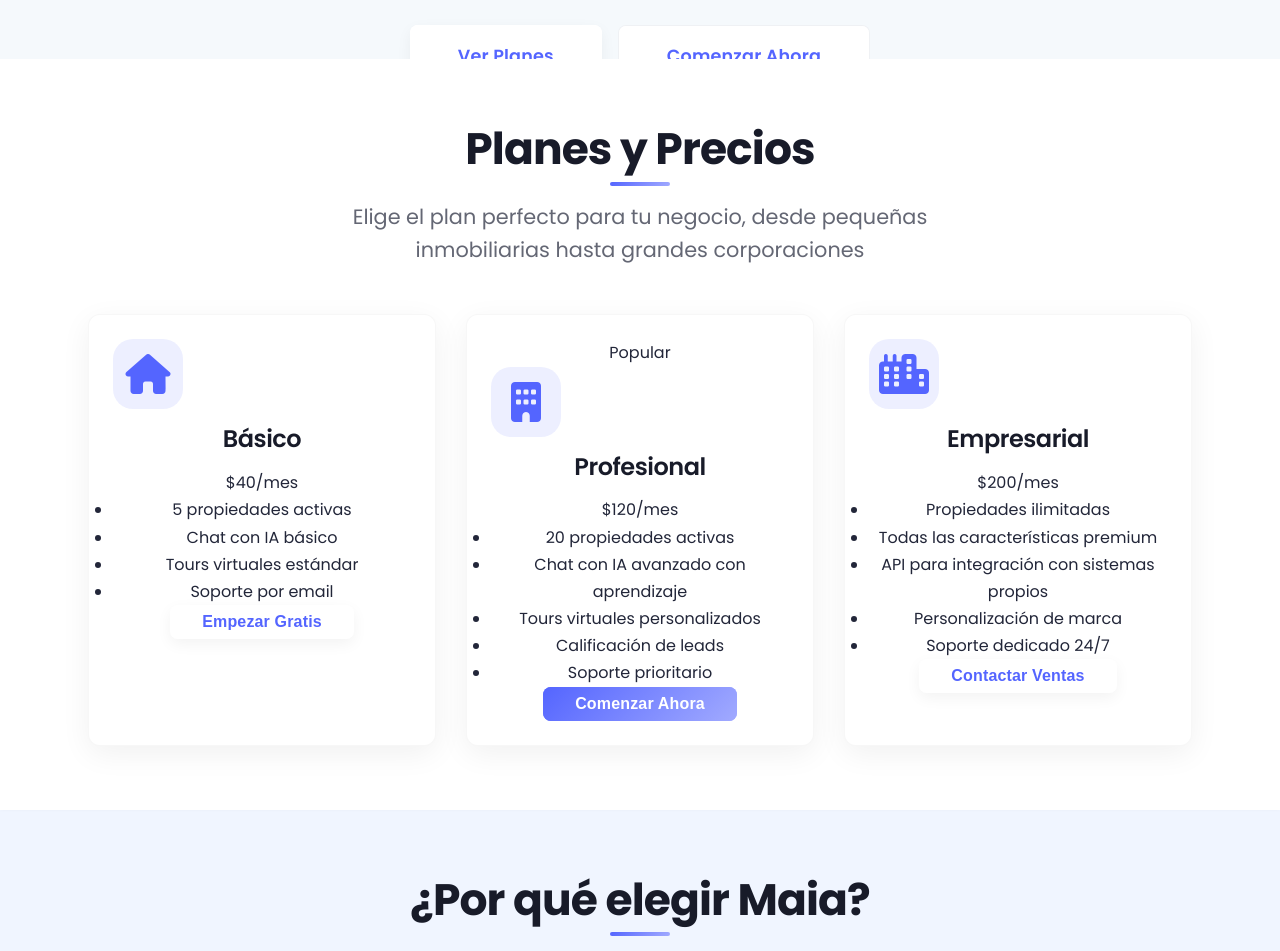
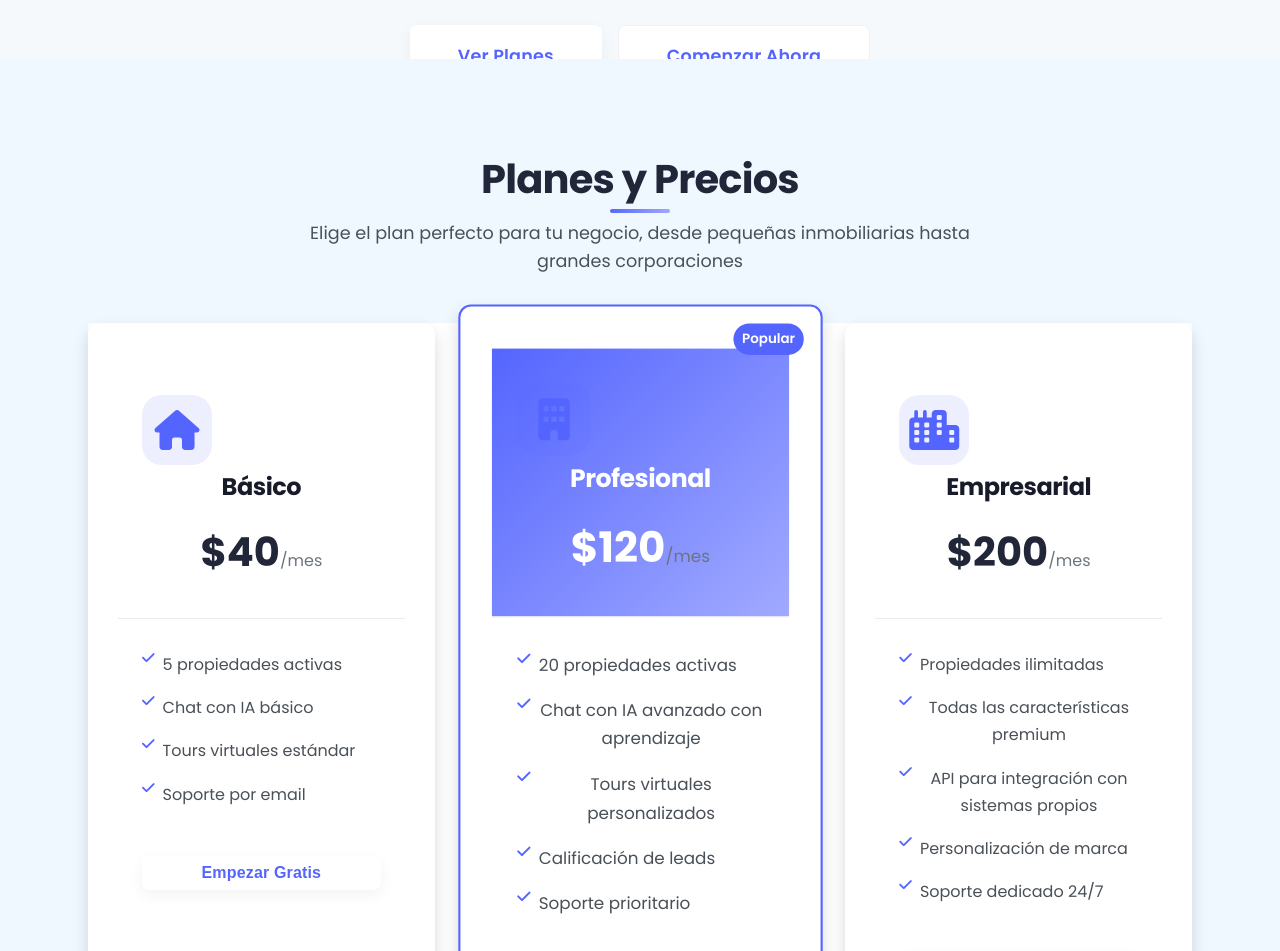
Before and after one commit to jprojas2/Maia-web, a Vue app: page / in a window 1280 px wide. Shown: the part 741-1692 px from the top of the page. Built offline with nearby package versions, Linux system fonts and the light colour scheme.

Commit message:
Fixed website design issues for a more professional look

```diff
--- a/src/views/HomeView.vue
+++ b/src/views/HomeView.vue
@@ -60,9 +60,9 @@
         </div>
 
         <div class="pricing">
-          <div class="row">
-            <div class="col">
-              <div class="card pricing-card">
+          <div class="pricing-cards">
+            <div class="pricing-card">
+              <div class="pricing-card__header">
                 <div class="card__icon">
                   <i class="fas fa-home"></i>
                 </div>
@@ -71,21 +71,31 @@
                   <span class="price-value">$40</span>
                   <span class="price-period">/mes</span>
                 </div>
-                <ul class="pricing-card__features">
-                  <li>5 propiedades activas</li>
-                  <li>Chat con IA básico</li>
-                  <li>Tours virtuales estándar</li>
-                  <li>Soporte por email</li>
-                </ul>
+              </div>
+
+              <div class="pricing-card__features">
+                <div class="feature-item">
+                  <i class="fas fa-check"></i> 5 propiedades activas
+                </div>
+                <div class="feature-item">
+                  <i class="fas fa-check"></i> Chat con IA básico
+                </div>
+                <div class="feature-item">
+                  <i class="fas fa-check"></i> Tours virtuales estándar
+                </div>
+                <div class="feature-item">
+                  <i class="fas fa-check"></i> Soporte por email
+                </div>
+              </div>
+
               <div class="pricing-card__action">
                 <button class="btn btn--primary">Empezar Gratis</button>
               </div>
             </div>
-            </div>
 
-            <div class="col">
-              <div class="card pricing-card pricing-card--featured">
+            <div class="pricing-card pricing-card--featured">
               <div class="card__badge">Popular</div>
+              <div class="pricing-card__header">
                 <div class="card__icon">
                   <i class="fas fa-building"></i>
                 </div>
@@ -94,21 +104,33 @@
                   <span class="price-value">$120</span>
                   <span class="price-period">/mes</span>
                 </div>
-                <ul class="pricing-card__features">
-                  <li>20 propiedades activas</li>
-                  <li>Chat con IA avanzado con aprendizaje</li>
-                  <li>Tours virtuales personalizados</li>
-                  <li>Calificación de leads</li>
-                  <li>Soporte prioritario</li>
-                </ul>
+              </div>
+
+              <div class="pricing-card__features">
+                <div class="feature-item">
+                  <i class="fas fa-check"></i> 20 propiedades activas
+                </div>
+                <div class="feature-item">
+                  <i class="fas fa-check"></i> Chat con IA avanzado con aprendizaje
+                </div>
+                <div class="feature-item">
+                  <i class="fas fa-check"></i> Tours virtuales personalizados
+                </div>
+                <div class="feature-item">
+                  <i class="fas fa-check"></i> Calificación de leads
+                </div>
+                <div class="feature-item">
+                  <i class="fas fa-check"></i> Soporte prioritario
+                </div>
+              </div>
+
               <div class="pricing-card__action">
                 <button class="btn btn--gradient">Comenzar Ahora</button>
               </div>
             </div>
-            </div>
 
-            <div class="col">
-              <div class="card pricing-card">
+            <div class="pricing-card">
+              <div class="pricing-card__header">
                 <div class="card__icon">
                   <i class="fas fa-city"></i>
                 </div>
@@ -117,16 +139,28 @@
                   <span class="price-value">$200</span>
                   <span class="price-period">/mes</span>
                 </div>
-                <ul class="pricing-card__features">
-                  <li>Propiedades ilimitadas</li>
-                  <li>Todas las características premium</li>
-                  <li>API para integración con sistemas propios</li>
-                  <li>Personalización de marca</li>
-                  <li>Soporte dedicado 24/7</li>
-                </ul>
+              </div>
+
+              <div class="pricing-card__features">
+                <div class="feature-item">
+                  <i class="fas fa-check"></i> Propiedades ilimitadas
+                </div>
+                <div class="feature-item">
+                  <i class="fas fa-check"></i> Todas las características premium
+                </div>
+                <div class="feature-item">
+                  <i class="fas fa-check"></i> API para integración con sistemas propios
+                </div>
+                <div class="feature-item">
+                  <i class="fas fa-check"></i> Personalización de marca
+                </div>
+                <div class="feature-item">
+                  <i class="fas fa-check"></i> Soporte dedicado 24/7
+                </div>
+              </div>
+
               <div class="pricing-card__action">
                 <button class="btn btn--primary">Contactar Ventas</button>
-                </div>
               </div>
             </div>
           </div>
@@ -144,8 +178,8 @@
           </p>
         </div>
 
-        <div class="features-container">
-          <div class="feature-col">
+        <div class="features-grid">
+          <div class="feature-item">
             <div class="feature-image">
               <img src="https://images.unsplash.com/photo-1573164713988-8665fc963095?ixlib=rb-1.2.1&auto=format&fit=crop&w=600&q=80" alt="Automatización Inteligente" />
             </div>
@@ -158,7 +192,7 @@
             </div>
           </div>
 
-          <div class="feature-col reverse">
+          <div class="feature-item reverse">
             <div class="feature-content">
               <h3>Datos y Análisis Avanzados</h3>
               <p>
@@ -171,7 +205,7 @@
             </div>
           </div>
 
-          <div class="feature-col">
+          <div class="feature-item">
             <div class="feature-image">
               <img src="https://images.unsplash.com/photo-1563986768609-322da13575f3?ixlib=rb-1.2.1&auto=format&fit=crop&w=600&q=80" alt="Integración Sin Esfuerzo" />
             </div>
@@ -197,11 +231,10 @@
           </p>
         </div>
 
-        <div class="testimonials">
-          <div class="row">
-            <div class="col">
-              <div class="testimonial">
+        <div class="testimonials-wrapper">
+          <div class="testimonial-card">
             <div class="testimonial__content">
+              <i class="fas fa-quote-left quote-icon"></i>
               <p>"Desde que implementamos Maia en nuestro sitio web, las consultas por propiedades han aumentado en un 72%. Los clientes valoran la experiencia personalizada y nosotros apreciamos la calificación automática de leads."</p>
             </div>
             <div class="testimonial__author">
@@ -212,11 +245,10 @@
               </div>
             </div>
           </div>
-            </div>
 
-            <div class="col">
-              <div class="testimonial">
+          <div class="testimonial-card">
             <div class="testimonial__content">
+              <i class="fas fa-quote-left quote-icon"></i>
               <p>"La integración de Maia en nuestra plataforma fue rápida y sin complicaciones. El equipo de soporte estuvo disponible en cada paso y los resultados han superado nuestras expectativas."</p>
             </div>
             <div class="testimonial__author">
@@ -224,8 +256,6 @@
               <div>
                 <h4>Roberto Fuentes</h4>
                 <p>CEO, Propiedades Élite</p>
-                  </div>
-                </div>
               </div>
             </div>
           </div>
@@ -243,58 +273,64 @@
           </p>
         </div>
 
-        <div class="team">
-          <div class="team-member">
-            <div class="team-member__image">
+        <div class="team-grid">
+          <div class="team-card">
+            <div class="team-card__image">
               <img src="https://images.unsplash.com/photo-1570295999919-56ceb5ecca61?ixlib=rb-1.2.1&auto=format&fit=crop&w=300&q=80" alt="Manuel Fernández" />
             </div>
-            <h3 class="team-member__name">Manuel Fernández</h3>
-            <p class="team-member__title">CEO & Co-Fundador</p>
-            <p class="team-member__bio">
+            <div class="team-card__content">
+              <h3>Manuel Fernández</h3>
+              <p class="team-card__title">CEO & Co-Fundador</p>
+              <p class="team-card__bio">
                 Arquitecto, experto en VR y modelado 3D, profesor universitario. Lidera la visión del producto y el diseño de experiencia.
               </p>
-            <div class="team-member__social">
-              <a href="https://www.linkedin.com/in/manjofer/" target="_blank" aria-label="LinkedIn">
+              <div class="team-card__social">
+                <a href="https://www.linkedin.com/in/manjofer/" target="_blank" class="social-link" aria-label="LinkedIn">
                   <i class="fab fa-linkedin-in"></i>
                 </a>
-              <a href="mailto:manuel@maiavr.cl" aria-label="Email">
+                <a href="mailto:manuel@maiavr.cl" class="social-link" aria-label="Email">
                   <i class="fas fa-envelope"></i>
                 </a>
               </div>
             </div>
+          </div>
 
-          <div class="team-member">
-            <div class="team-member__image">
+          <div class="team-card">
+            <div class="team-card__image">
               <img src="https://images.unsplash.com/photo-1560250097-0b93528c311a?ixlib=rb-1.2.1&auto=format&fit=crop&w=300&q=80" alt="Juan Pablo Rojas" />
             </div>
-            <h3 class="team-member__name">Juan Pablo Rojas</h3>
-            <p class="team-member__title">CTO & Co-Fundador</p>
-            <p class="team-member__bio">
+            <div class="team-card__content">
+              <h3>Juan Pablo Rojas</h3>
+              <p class="team-card__title">CTO & Co-Fundador</p>
+              <p class="team-card__bio">
                 10+ años en desarrollo de software, diseñó sistemas escalables para startups. Responsable de la arquitectura técnica y desarrollo de IA.
               </p>
-            <div class="team-member__social">
-              <a href="https://www.linkedin.com/in/juan-pablo-rojas-416157195/" target="_blank" aria-label="LinkedIn">
+              <div class="team-card__social">
+                <a href="https://www.linkedin.com/in/juan-pablo-rojas-416157195/" target="_blank" class="social-link" aria-label="LinkedIn">
                   <i class="fab fa-linkedin-in"></i>
                 </a>
               </div>
             </div>
+          </div>
 
-          <div class="team-member">
-            <div class="team-member__image">
+          <div class="team-card">
+            <div class="team-card__image">
               <img src="https://images.unsplash.com/photo-1507003211169-0a1dd7228f2d?ixlib=rb-1.2.1&auto=format&fit=crop&w=300&q=80" alt="Federico Antunovic" />
             </div>
-            <h3 class="team-member__name">Federico Antunovic</h3>
-            <p class="team-member__title">CCO & Co-Fundador</p>
-            <p class="team-member__bio">
+            <div class="team-card__content">
+              <h3>Federico Antunovic</h3>
+              <p class="team-card__title">CCO & Co-Fundador</p>
+              <p class="team-card__bio">
                 MBA, 8+ años en ventas B2B, experiencia en consultoría inmobiliaria. Dirige las estrategias comerciales y relaciones con clientes.
               </p>
-            <div class="team-member__social">
-              <a href="https://www.linkedin.com/in/fantunovic/" target="_blank" aria-label="LinkedIn">
+              <div class="team-card__social">
+                <a href="https://www.linkedin.com/in/fantunovic/" target="_blank" class="social-link" aria-label="LinkedIn">
                   <i class="fab fa-linkedin-in"></i>
                 </a>
-              <a href="mailto:fede@maiavr.cl" aria-label="Email">
+                <a href="mailto:fede@maiavr.cl" class="social-link" aria-label="Email">
                   <i class="fas fa-envelope"></i>
                 </a>
+              </div>
             </div>
           </div>
         </div>
@@ -334,6 +370,38 @@ $primary-gradient: linear-gradient(135deg, $primary 0%, lighten($primary, 15%) 1
 
 .home {
   width: 100%;
+}
+
+// General section styling
+.section {
+  padding: $spacing-4xl 0;
+
+  &--light {
+    background-color: $light-blue-bg;
+  }
+
+  &--gradient {
+    background: $primary-gradient;
+    color: white;
+  }
+
+  &__header {
+    text-align: center;
+    max-width: 800px;
+    margin: 0 auto $spacing-2xl;
+  }
+
+  &__title {
+    font-size: 2.5rem;
+    font-weight: $font-weight-bold;
+    margin-bottom: $spacing-md;
+    color: $dark;
+  }
+
+  &__subtitle {
+    font-size: 1.1rem;
+    color: $gray-700;
+  }
 }
 
 // Hero section with larger demo
@@ -445,34 +513,150 @@ $primary-gradient: linear-gradient(135deg, $primary 0%, lighten($primary, 15%) 1
   }
 }
 
-// Features section with vertical columns
-.features-container {
+// Pricing cards
+.pricing {
+  margin-top: $spacing-2xl;
+
+  &-cards {
+    display: grid;
+    grid-template-columns: 1fr;
+    gap: $spacing-xl;
+
+    @media (min-width: $breakpoint-md) {
+      grid-template-columns: repeat(3, 1fr);
+    }
+  }
+
+  &-card {
+    background-color: white;
+    border-radius: $border-radius-lg;
+    box-shadow: $shadow;
+    overflow: hidden;
+    transition: $transition-base;
+    position: relative;
+
+    &:hover {
+      transform: translateY(-10px);
+      box-shadow: $shadow-lg;
+    }
+
+    &--featured {
+      transform: scale(1.05);
+      border: 2px solid $primary;
+
+      &:hover {
+        transform: translateY(-10px) scale(1.05);
+      }
+
+      .pricing-card__header {
+        background: $primary-gradient;
+
+        .card__title, .pricing-card__price {
+          color: white;
+        }
+      }
+    }
+
+    &__header {
+      padding: $spacing-xl $spacing-lg;
+      text-align: center;
+      border-bottom: 1px solid $gray-200;
+
+      .card__icon {
+        font-size: 2.5rem;
+        color: $primary;
+        margin-bottom: $spacing-sm;
+      }
+
+      .card__title {
+        font-size: 1.5rem;
+        font-weight: $font-weight-bold;
+        margin-bottom: $spacing-sm;
+      }
+    }
+
+    &__price {
+      margin-top: $spacing-md;
+
+      .price-value {
+        font-size: 2.5rem;
+        font-weight: $font-weight-bold;
+      }
+
+      .price-period {
+        font-size: 1rem;
+        color: $gray-600;
+      }
+    }
+
+    &__features {
+      padding: $spacing-xl $spacing-lg;
+
+      .feature-item {
         display: flex;
-  flex-direction: column;
+        align-items: flex-start;
+        margin-bottom: $spacing-md;
+        font-size: 1rem;
+        color: $gray-700;
+
+        i {
+          color: $primary;
+          margin-right: $spacing-sm;
+          font-size: 0.9rem;
+        }
+      }
+    }
+
+    &__action {
+      padding: 0 $spacing-lg $spacing-xl;
+      text-align: center;
+
+      .btn {
+        width: 100%;
+      }
+    }
+
+    .card__badge {
+      position: absolute;
+      top: $spacing-md;
+      right: $spacing-md;
+      background-color: $primary;
+      color: white;
+      padding: $spacing-xs $spacing-sm;
+      border-radius: $border-radius-pill;
+      font-size: 0.8rem;
+      font-weight: $font-weight-semibold;
+    }
+  }
+}
+
+// Features section with side-by-side layout
+.features-grid {
+  display: grid;
+  grid-template-columns: 1fr;
   gap: $spacing-3xl;
   margin-top: $spacing-2xl;
 
-  @media (min-width: $breakpoint-md) {
-    gap: $spacing-4xl;
-  }
-
-  .feature-col {
-    display: flex;
-    flex-direction: column;
+  .feature-item {
+    display: grid;
+    grid-template-columns: 1fr;
     gap: $spacing-lg;
 
     @media (min-width: $breakpoint-md) {
-      flex-direction: row;
+      grid-template-columns: 1fr 1fr;
       align-items: center;
 
       &.reverse {
-        flex-direction: row-reverse;
+        .feature-content {
+          order: 1;
+        }
+        .feature-image {
+          order: 2;
+        }
       }
     }
 
     .feature-image {
-      flex: 1;
-
       img {
         width: 100%;
         border-radius: $border-radius-lg;
@@ -481,7 +665,6 @@ $primary-gradient: linear-gradient(135deg, $primary 0%, lighten($primary, 15%) 1
     }
 
     .feature-content {
-      flex: 1;
       padding: $spacing-lg;
 
       h3 {
@@ -499,5 +682,223 @@ $primary-gradient: linear-gradient(135deg, $primary 0%, lighten($primary, 15%) 1
   }
 }
 
-// Keep other styles as they are, just removed the demo section CSS
+// Testimonials
+.testimonials-wrapper {
+  display: grid;
+  grid-template-columns: 1fr;
+  gap: $spacing-xl;
+  margin-top: $spacing-2xl;
+
+  @media (min-width: $breakpoint-md) {
+    grid-template-columns: repeat(2, 1fr);
+  }
+
+  .testimonial-card {
+    background-color: white;
+    border-radius: $border-radius-lg;
+    box-shadow: $shadow;
+    padding: $spacing-xl;
+    transition: $transition-base;
+
+    &:hover {
+      transform: translateY(-5px);
+      box-shadow: $shadow-lg;
+    }
+
+    .testimonial__content {
+      margin-bottom: $spacing-lg;
+      position: relative;
+
+      .quote-icon {
+        font-size: 2rem;
+        color: rgba($primary, 0.2);
+        position: absolute;
+        top: -$spacing-md;
+        left: -$spacing-md;
+      }
+
+      p {
+        position: relative;
+        font-size: 1.1rem;
+        line-height: 1.6;
+        color: $gray-700;
+        z-index: 1;
+      }
+    }
+
+    .testimonial__author {
+      display: flex;
+      align-items: center;
+
+      img {
+        width: 50px;
+        height: 50px;
+        border-radius: 50%;
+        margin-right: $spacing-md;
+        object-fit: cover;
+      }
+
+      div {
+        h4 {
+          font-size: 1.1rem;
+          margin: 0 0 $spacing-xs;
+          color: $dark;
+        }
+
+        p {
+          margin: 0;
+          font-size: 0.9rem;
+          color: $gray-600;
+        }
+      }
+    }
+  }
+}
+
+// Team Cards
+.team-grid {
+  display: grid;
+  grid-template-columns: 1fr;
+  gap: $spacing-xl;
+  margin-top: $spacing-2xl;
+
+  @media (min-width: $breakpoint-sm) {
+    grid-template-columns: repeat(2, 1fr);
+  }
+
+  @media (min-width: $breakpoint-lg) {
+    grid-template-columns: repeat(3, 1fr);
+  }
+
+  .team-card {
+    background-color: white;
+    border-radius: $border-radius-lg;
+    box-shadow: $shadow;
+    overflow: hidden;
+    transition: $transition-base;
+
+    &:hover {
+      transform: translateY(-10px);
+      box-shadow: $shadow-lg;
+
+      .team-card__image img {
+        transform: scale(1.05);
+      }
+    }
+
+    &__image {
+      height: 250px;
+      overflow: hidden;
+
+      img {
+        width: 100%;
+        height: 100%;
+        object-fit: cover;
+        transition: transform 0.5s ease;
+      }
+    }
+
+    &__content {
+      padding: $spacing-lg;
+      text-align: center;
+
+      h3 {
+        font-size: 1.4rem;
+        margin-bottom: $spacing-xs;
+        color: $dark;
+      }
+    }
+
+    &__title {
+      font-size: 1rem;
+      color: $primary;
+      font-weight: $font-weight-semibold;
+      margin-bottom: $spacing-md;
+    }
+
+    &__bio {
+      font-size: 0.95rem;
+      color: $gray-700;
+      margin-bottom: $spacing-lg;
+    }
+
+    &__social {
+      display: flex;
+      justify-content: center;
+      gap: $spacing-sm;
+
+      .social-link {
+        display: flex;
+        align-items: center;
+        justify-content: center;
+        width: 36px;
+        height: 36px;
+        border-radius: 50%;
+        background-color: rgba($primary, 0.1);
+        color: $primary;
+        transition: $transition-base;
+
+        &:hover {
+          background-color: $primary;
+          color: white;
+          transform: translateY(-3px);
+        }
+      }
+    }
+  }
+}
+
+// Call to Action
+.cta {
+  text-align: center;
+  padding: $spacing-xl 0;
+
+  &__title {
+    font-size: 2.5rem;
+    font-weight: $font-weight-bold;
+    margin-bottom: $spacing-md;
+  }
+
+  &__subtitle {
+    font-size: 1.2rem;
+    margin-bottom: $spacing-xl;
+    opacity: 0.9;
+  }
+
+  &__actions {
+    display: flex;
+    flex-wrap: wrap;
+    justify-content: center;
+    gap: $spacing-md;
+
+    .btn {
+      min-width: 180px;
+    }
+  }
+}
+
+// Animation classes
+.animate-fade-in {
+  animation: fadeIn 1s ease forwards;
+}
+
+.animate-slide-in-up {
+  animation: slideInUp 0.8s ease forwards;
+}
+
+@keyframes fadeIn {
+  from { opacity: 0; }
+  to { opacity: 1; }
+}
+
+@keyframes slideInUp {
+  from {
+    opacity: 0;
+    transform: translateY(30px);
+  }
+  to {
+    opacity: 1;
+    transform: translateY(0);
+  }
+}
 </style>
```
Lines whose indentation alone changed are shown as unchanged.
